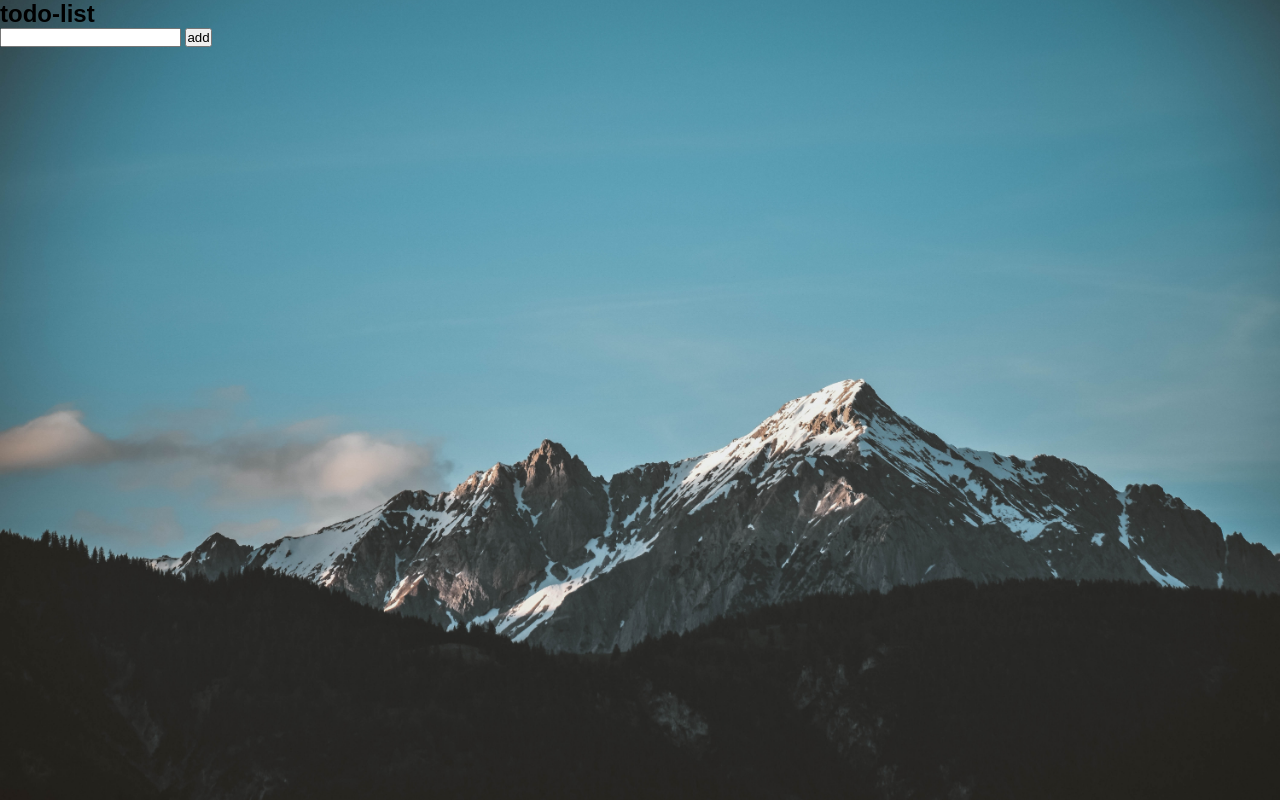
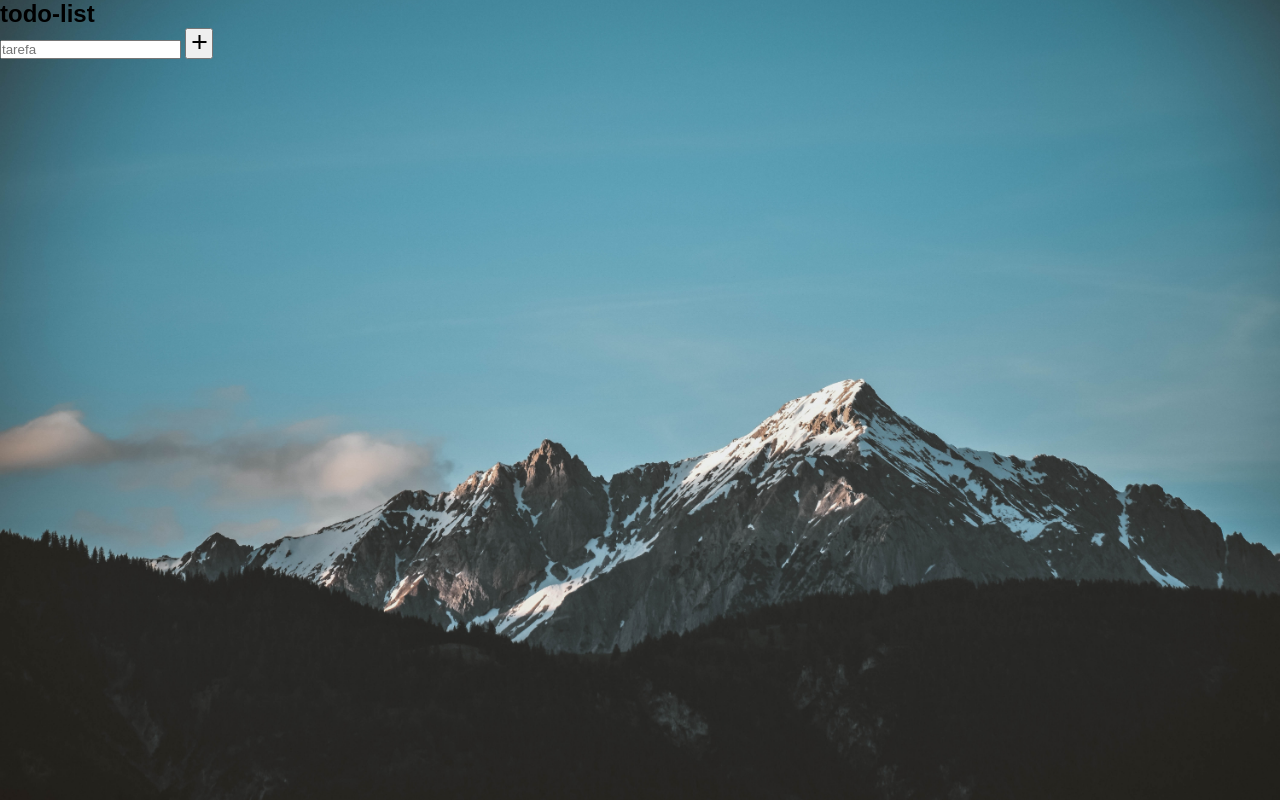
Before and after one commit to 0VitorGabriel/todo-list, a plain HTML site: page index.html in a window 1280 px wide. Drawn offline with nearby package versions, Linux system fonts and the light colour scheme.

Commit message:
adicionei um icone e um placeholder

```diff
--- a/index.html
+++ b/index.html
@@ -6,14 +6,17 @@
     <meta name="viewport" content="width=device-width, initial-scale=1.0">
     <title>todo-list</title>
     <link rel="stylesheet" href="style/style.css">
+    <link rel="stylesheet" href="https://fonts.googleapis.com/css2?family=Material+Symbols+Outlined:opsz,wght,FILL,GRAD@20..48,100..700,0..1,-50..200" />
 </head>
 <body>
     <main>
-        <section class="area_name_task">
+        <section class="area_task">
             <h1>todo-list</h1>
-            <input type="text" name="name_task" id="name_task"> <button>add</button>
-        </section>
-        <section class="area_task">
+            <input type="text" name="name_task" id="name_task" placeholder="tarefa"> <button>
+                <span class="material-symbols-outlined">
+                add
+                </span>
+            </button>
             <ul>
 
             </ul>
```
